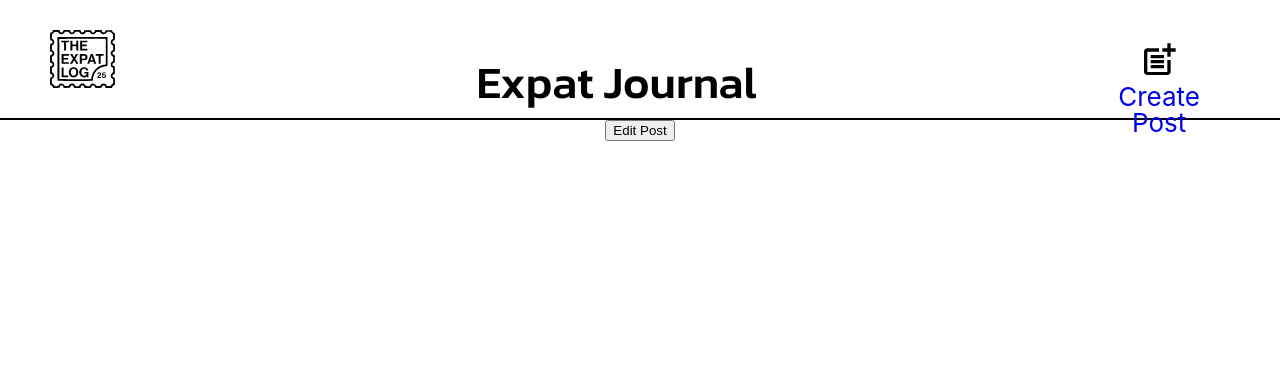
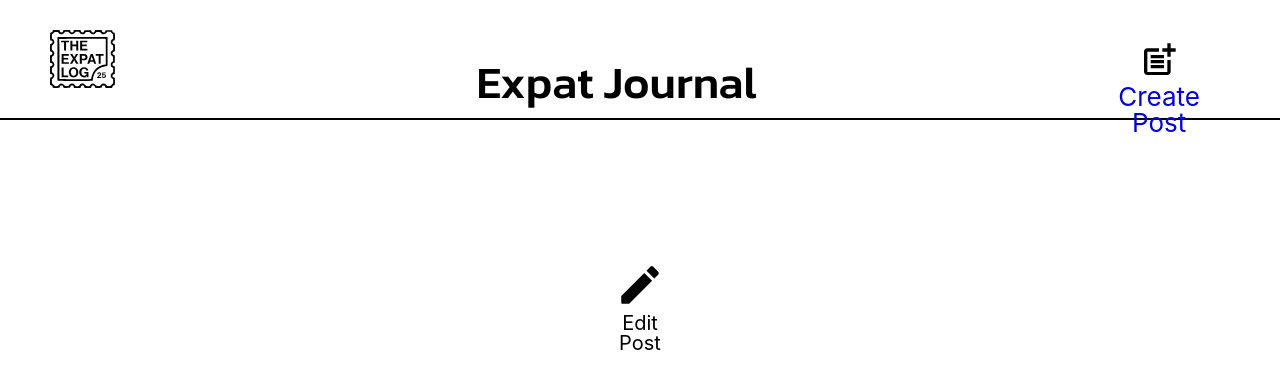
Before and after one commit to Expat-Journal-Log/front-end, a React (Create React App) app in the folder expat-journal-app/: page /post/1 in a window 1280 px wide. Shown: the top 388 px of the page. Built offline with nearby package versions, Linux system fonts and the light colour scheme; no server answers.

Commit message:
added styles for an indivisual post

```diff
--- a/expat-journal-app/src/App.css
+++ b/expat-journal-app/src/App.css
@@ -74,6 +74,7 @@ div.container {
 
 .buttonText {
 	font-size: 2.6rem;
+
 }
 
 @media screen and (max-width: 500px) {
--- a/expat-journal-app/src/components/HeaderPostButton.js
+++ b/expat-journal-app/src/components/HeaderPostButton.js
@@ -1,6 +1,8 @@
 import React from 'react'
 import { Link, useParams } from 'react-router-dom'
 import PostAddIcon from '@material-ui/icons/PostAdd';
+import EditRoundedIcon from '@material-ui/icons/EditRounded';
+import '../styles/post.css';
 
 
 function HeaderPostButton(props) {
@@ -14,8 +16,11 @@ function HeaderPostButton(props) {
         <div>
             {editing === 'true' ? (
                 <>
-                    <Link to={`/edit-post/${id}`}>
-                        <button>Edit Post</button>
+                    <Link to={`/edit-post/${id}`} className='editLink'>
+                        <div className='editButtonText'>
+                        <EditRoundedIcon className='editPostButton' fontSize='large'>Edit Post</EditRoundedIcon>
+                        <p>Edit <br></br>Post</p>
+                        </div>
                     </Link>
                 </>
             ) : (
--- a/expat-journal-app/src/components/PostPage.js
+++ b/expat-journal-app/src/components/PostPage.js
@@ -1,7 +1,7 @@
 import React, { useState, useEffect } from 'react';
 import { useParams } from 'react-router-dom';
 import axiosWithAuth from '../utils/axiosWithAuth';
-
+import '../styles/post.css';
 import HeaderPostButton from './HeaderPostButton';
 
 const PostPage = (props) => {
@@ -21,12 +21,12 @@ const PostPage = (props) => {
 
     return(
         <>
-            <div>
+            <div className='singlePost'>
                 <h2>{post.title}</h2>
                 <img src={`${post.imageURL}`} className={`${post.imageURL ? '':'hide'}`}/>
                 <p>{post.description}</p>
             </div>
-            <HeaderPostButton editing='true' />
+            <HeaderPostButton className='updateButton'editing='true' />
         </>
     );
 };
--- a/expat-journal-app/src/styles/post.css
+++ b/expat-journal-app/src/styles/post.css
@@ -6,6 +6,8 @@
     justify-content: center;
     margin-top: 50px;
 }
+
+
 
 .post-card a{
     text-decoration: none;
@@ -23,6 +25,15 @@ div.post{
     transition: all .2s linear;
 }
 
+div.post h2 {
+    color: black;
+    padding-bottom: 10px;
+}
+
+div.post p {
+    padding-top: 10px;
+}
+
 .post:hover{
     border: 1px solid rgb(16, 113, 138);
 }
@@ -30,3 +41,41 @@ div.post{
 .post h2{
     font-weight: bold;
 }
+
+/* Individual Post Styles */
+
+.singlePost {
+    padding-top: 50px;
+    padding-bottom: 40px;
+}
+.singlePost h2 {
+    font-size: 3rem;
+    padding-bottom: 30px;
+}
+
+.singlePost p {
+    font-size: 2.5rem;
+    padding-top: 20px;
+
+}
+
+/* Edit Post Button */
+
+svg.editPostButton {
+    color: black;
+    font-size: 5rem;
+}
+
+.editPostButton p {
+    color: black;
+}
+
+.editLink {
+    text-decoration: none;
+}
+
+.editButtonText {
+    color: black;
+    font-size: 2rem;
+
+}
```
Also changed, not shown: 1 other file (tests, documents, lock files or other folders).
